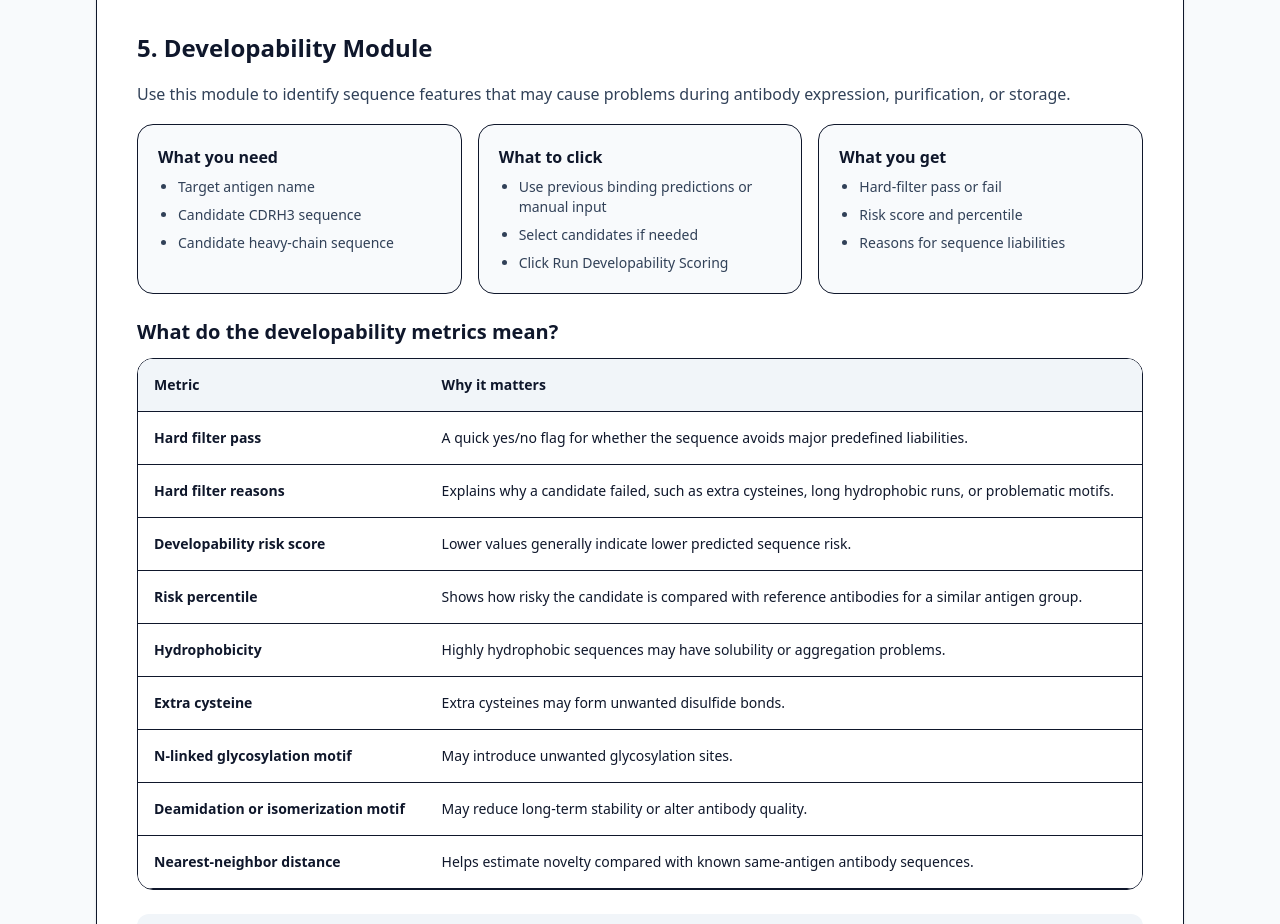
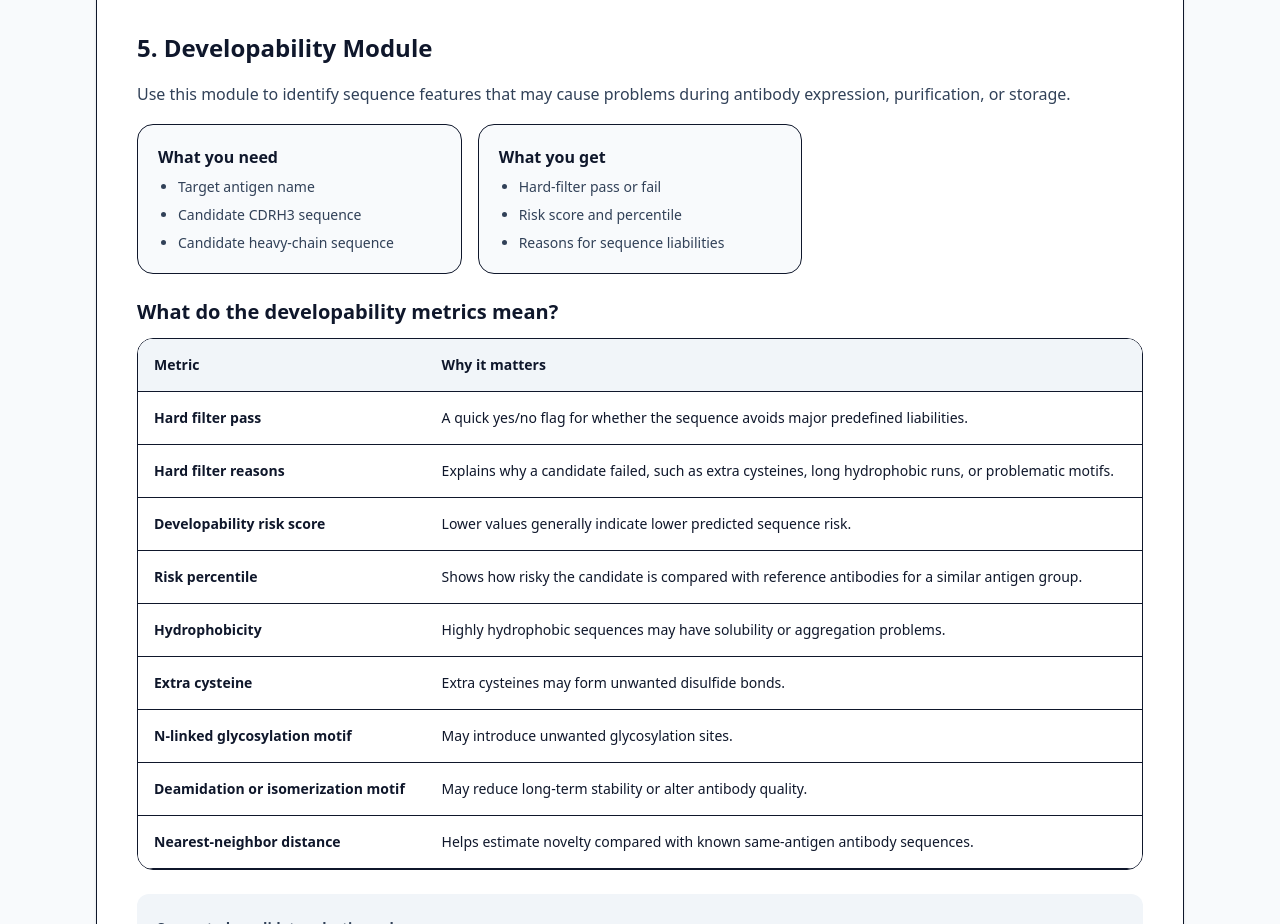
Before and after one commit to Fanxu-alt/Antibody-Design, a Next.js app in the folder frontend/: page /help in a window 1280 px wide. Shown: the part 2780-3704 px from the top of the page. Built offline with nearby package versions, Linux system fonts and the light colour scheme; no server answers.

Commit message:
Update page.tsx

```diff
--- a/frontend/app/help/page.tsx
+++ b/frontend/app/help/page.tsx
@@ -327,15 +327,6 @@ export default function HelpPage() {
                 <li>Target antigen name</li>
                 <li>Candidate CDRH3 sequence</li>
                 <li>Candidate heavy-chain sequence</li>
-              </ul>
-            </div>
-
-            <div className="rounded-2xl border bg-slate-50 p-5">
-              <h3 className="mb-2 font-bold">What to click</h3>
-              <ul className="list-disc space-y-2 pl-5 text-sm text-slate-700">
-                <li>Use previous binding predictions or manual input</li>
-                <li>Select candidates if needed</li>
-                <li>Click Run Developability Scoring</li>
               </ul>
             </div>
 
```
